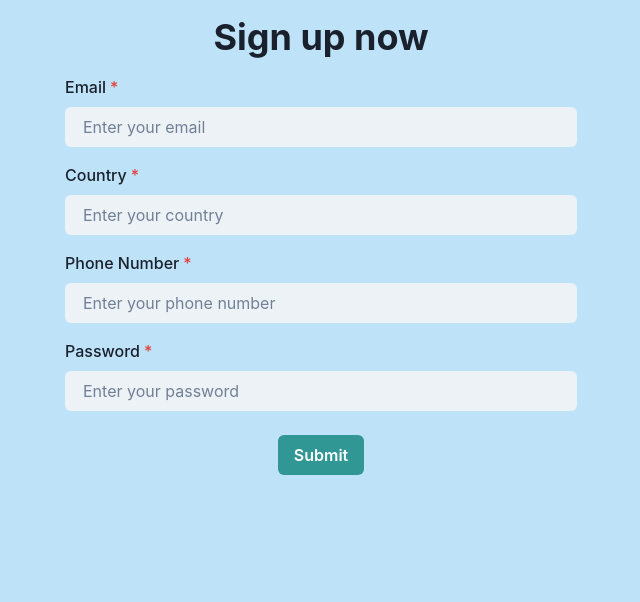
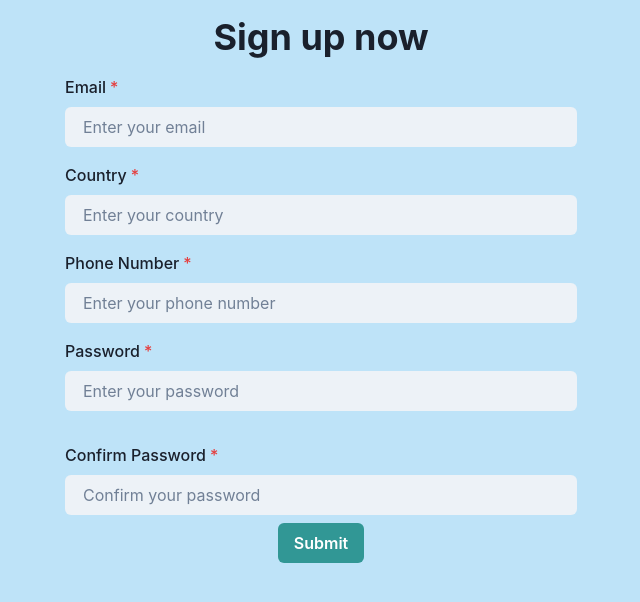
Before and after one commit to ascodeasice/formik-practice, a React (Vite) app: page / in a window 1280 px wide. Shown: the top 602 px of the page, without its empty margins (319-959 px from the left). Built offline with nearby package versions, Linux system fonts and the light colour scheme.

Commit message:
feat(app.tsx): add confirm password field

```diff
--- a/src/App.tsx
+++ b/src/App.tsx
@@ -1,11 +1,11 @@
 import { useFormik } from "formik";
-import { Button, ChakraProvider,  FormControl, FormLabel,Heading,Input,Text,VStack } from '@chakra-ui/react'
+import { Button, ChakraProvider, FormControl, FormLabel, Heading, Input, Text, VStack } from '@chakra-ui/react'
 import { useState } from 'react';
 import * as Yup from 'yup';
 
 function App() {
   const [isSubmitting, setIsSubmitting] = useState(false);
-  const [result, setResult]= useState('');
+  const [result, setResult] = useState('');
 
   const validationSchema = Yup.object().shape({
     phoneNumber: Yup.string()
@@ -16,14 +16,18 @@ function App() {
       .matches(/[a-z]/, 'Password must contain lowercase letters')
       .matches(/[A-Z]/, 'Password must contain uppercase letters')
       .matches(/\d/, 'Password must contain numbers'),
+    confirmPassword: Yup.string()
+      .oneOf([Yup.ref('password'), undefined], 'Passwords must match')
+      .required('Confirm Password is required'),
   });
 
   const formik = useFormik({
     initialValues: {
       email: "",
-      country:"",
-      phoneNumber:"",
-      password:''
+      country: "",
+      phoneNumber: "",
+      password: '',
+      confirmPassword: ''
     },
     validationSchema,
     onSubmit: (values) => {
@@ -36,13 +40,13 @@ function App() {
   return (
     <ChakraProvider>
       <form onSubmit={formik.handleSubmit}>
-          <VStack bgColor={'blue.100'} minH={'100vh'}  pt={4}>
+        <VStack bgColor={'blue.100'} minH={'100vh'} pt={4}>
           <VStack spacing={4} minWidth={'lg'}>
             <Heading>Sign up now</Heading>
             <FormControl isRequired>
               <FormLabel htmlFor="email">Email</FormLabel>
               <Input value={formik.values.email} onChange={formik.handleChange} id="email"
-                   variant='filled'  type="email" placeholder="Enter your email"/>
+                variant='filled' type="email" placeholder="Enter your email" />
             </FormControl>
             <FormControl isRequired>
               <FormLabel htmlFor="country">Country</FormLabel>
@@ -72,14 +76,29 @@ function App() {
                 type="password"
               />
             </FormControl>
-              <Text whiteSpace={'pre'} color={'red.500'}>
+            <FormControl isRequired mt={4}>
+              <FormLabel htmlFor="confirmPassword">Confirm Password</FormLabel>
+              <Input
+                type="password"
+                id="confirmPassword"
+                name="confirmPassword"
+                value={formik.values.confirmPassword}
+                onChange={formik.handleChange}
+                onBlur={formik.handleBlur}
+                variant={'filled'}
+                placeholder="Confirm your password"
+              />
+
+            </FormControl>
             {formik.touched.phoneNumber && formik.errors.phoneNumber && (
-                  <div>{formik.errors.phoneNumber}</div>
+              <Text color="red.500">{formik.errors.phoneNumber}</Text>
             )}
             {formik.touched.password && formik.errors.password && (
-                  <div>{formik.errors.password}</div>
+              <Text color="red.500">{formik.errors.password}</Text>
             )}
-                  </Text>
+            {formik.touched.confirmPassword && formik.errors.confirmPassword && (
+              <Text color="red.500">{formik.errors.confirmPassword}</Text>
+            )}
           </VStack>
           <Button colorScheme="teal" type="submit" isLoading={isSubmitting}>Submit</Button>
           <Text>
```
Also changed, not shown: 2 other files (tests, documents, lock files or other folders). Lines whose indentation alone changed are shown as unchanged.
